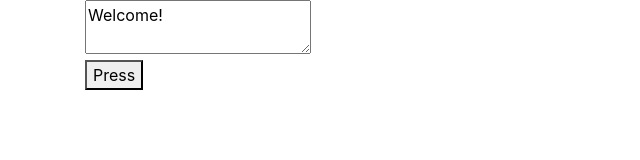
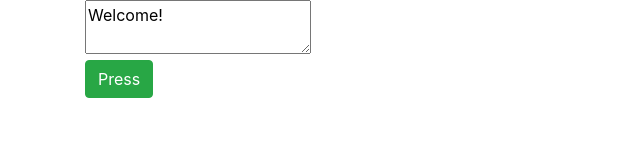
Before and after one commit to tuananh8395/webServer, a website: page index.html in a window 1280 px wide. Shown: the whole page, without its empty margins (0-640 px from the left). Drawn offline with nearby package versions, Linux system fonts and the light colour scheme.

Commit message:
Update webServer

```diff
--- a/index.html
+++ b/index.html
@@ -4,12 +4,13 @@
 	<title>Index</title>
 	<link rel="stylesheet" type="text/css" href="node_modules/bootstrap/dist/css/bootstrap.min.css">
 	<link rel="stylesheet" type="text/css" href="node_modules/bootstrap/dist/js/bootstrap.min.js">
+	<link rel="stylesheet" href="https://stackpath.bootstrapcdn.com/bootstrap/4.1.1/css/bootstrap.min.css" integrity="sha384-WskhaSGFgHYWDcbwN70/dfYBj47jz9qbsMId/iRN3ewGhXQFZCSftd1LZCfmhktB" crossorigin="anonymous">
 </head>
 <body>
 	<div class="container">
 		<textarea id="txt">Welcome!</textarea>
 		<div>
-			<button onclick="changeText()">Press</button>
+			<button type="button" class="btn btn-success" onclick="changeText()">Press</button>
 		</div>
 	</div>
 
```
